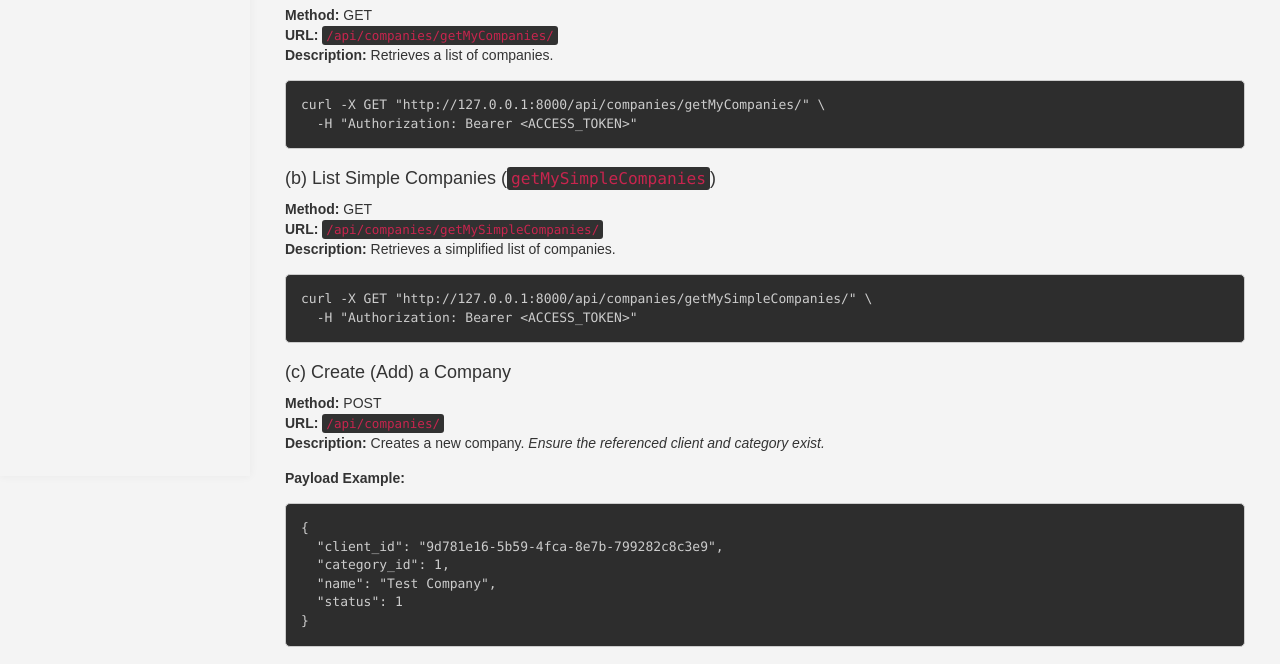
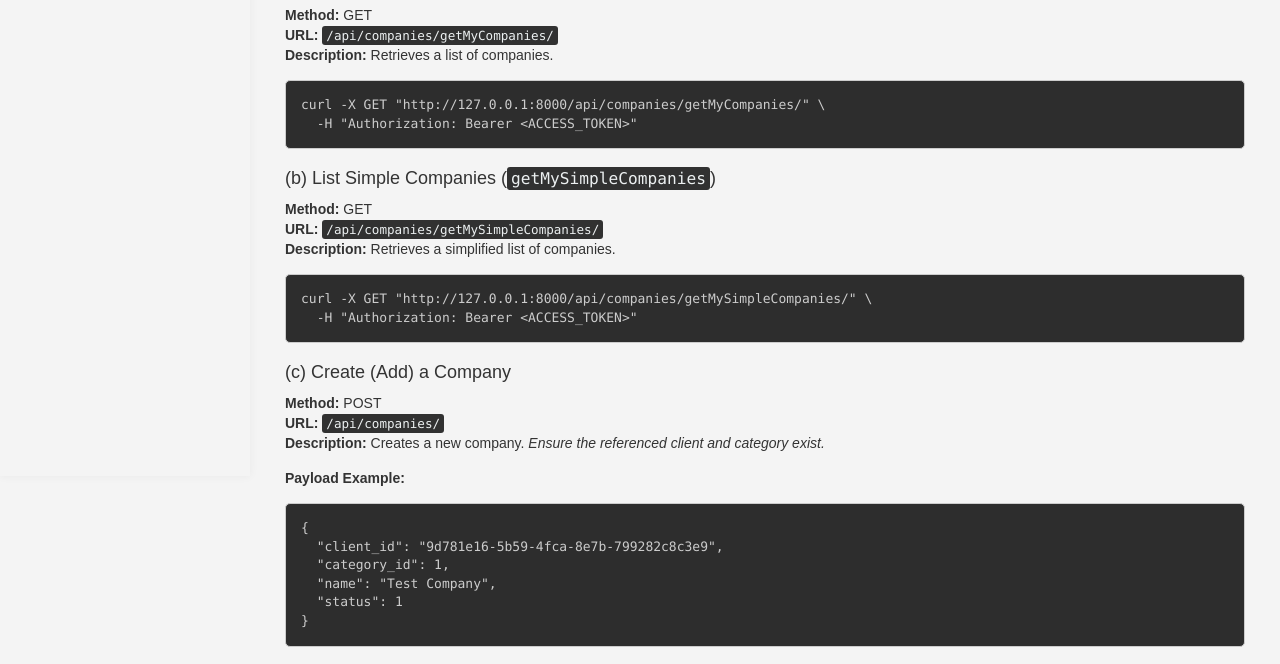
Before and after one commit to Qbest-eg/.github.io, a plain HTML site: page index.html in a window 1280 px wide. Shown: the part 344-1008 px from the top of the page. Drawn offline with nearby package versions, Linux system fonts and the light colour scheme.

Commit message:
Update index.html

```diff
--- a/index.html
+++ b/index.html
@@ -109,6 +109,7 @@
     }
     code {
       background: #313131;
+      color: #ecf0f1;
       padding: 2px 4px;
       border-radius: 3px;
       font-size: 90%;
```
